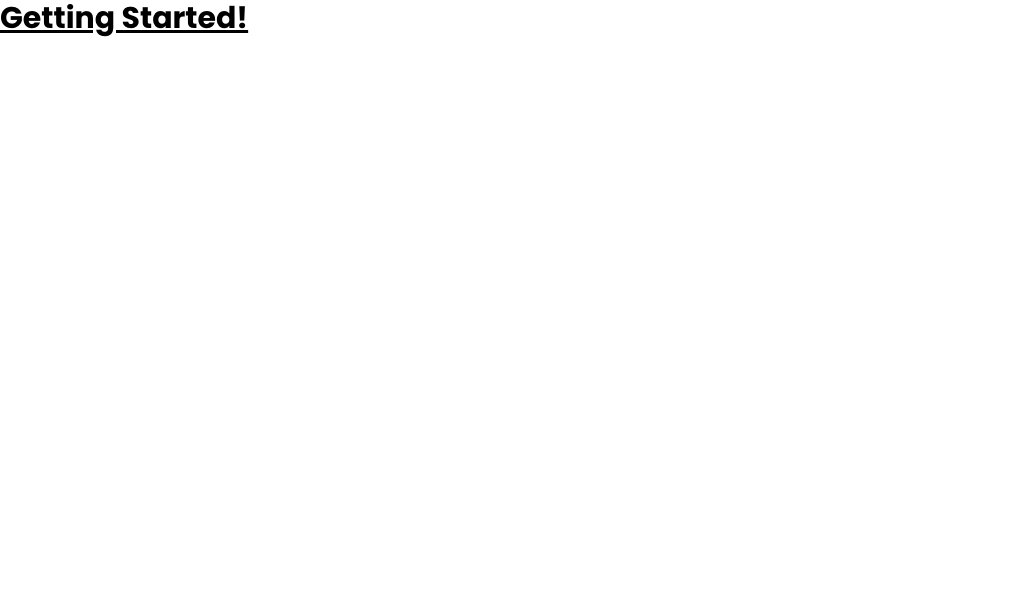
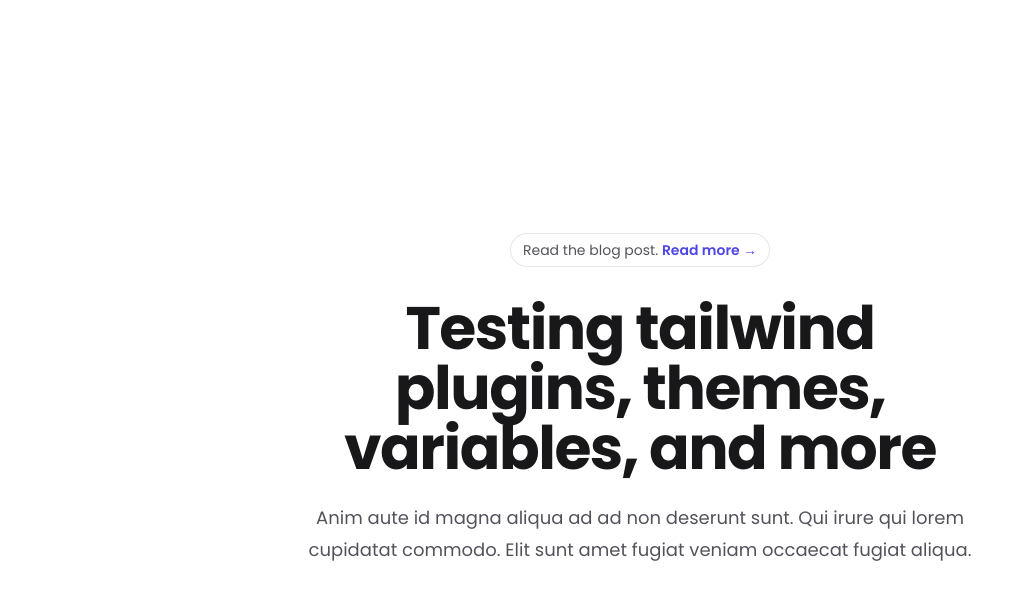
Before and after one commit to IvanOrsh/shm-inventory-system, a React (Vite) app: page / in a window 1280 px wide. Shown: the top 600 px of the page, without its empty margins (0-1034 px from the left). Built offline with nearby package versions, Linux system fonts and the light colour scheme.

Commit message:
build: set up prettier plugin for tailwindcss

```diff
--- a/package.json
+++ b/package.json
@@ -24,6 +24,8 @@
     "eslint-plugin-react-hooks": "^4.6.0",
     "eslint-plugin-react-refresh": "^0.4.5",
     "postcss": "^8.4.33",
+    "prettier": "^3.2.4",
+    "prettier-plugin-tailwindcss": "^0.5.11",
     "tailwindcss": "^3.4.1",
     "typescript": "^5.2.2",
     "vite": "^5.0.8",
--- a/src/app/App.tsx
+++ b/src/app/App.tsx
@@ -1,6 +1,30 @@
 function App() {
   return (
-    <h1 className="text-3xl font-bold underline font-sans">Getting Started!</h1>
+    <div className="bg-white">
+      <div className="relative z-0 grid min-h-screen place-items-center overflow-hidden px-6 lg:px-8">
+        <div className="mx-auto max-w-2xl">
+          <div className="mb-8 flex justify-center">
+            <div className="relative rounded-full px-3 py-1 text-sm leading-6 text-gray-600 ring-1 ring-gray-900/10 hover:ring-gray-900/20">
+              Read the blog post.{" "}
+              <a href="#" className="font-semibold text-indigo-600">
+                <span className="absolute inset-0" aria-hidden="true" />
+                Read more <span aria-hidden="true">&rarr;</span>
+              </a>
+            </div>
+          </div>
+          <div className="text-center">
+            <h1 className="text-4xl font-bold tracking-tight text-gray-900 [text-wrap:balance] sm:text-6xl">
+              Testing tailwind plugins, themes, variables, and more
+            </h1>
+            <p className="mt-6 text-lg leading-8 text-gray-600 [text-wrap:balance]">
+              Anim aute id magna aliqua ad ad non deserunt sunt. Qui irure qui
+              lorem cupidatat commodo. Elit sunt amet fugiat veniam occaecat
+              fugiat aliqua.
+            </p>
+          </div>
+        </div>
+      </div>
+    </div>
   );
 }
 
```
Also changed, not shown: 2 other files (tests, documents, lock files or other folders).
